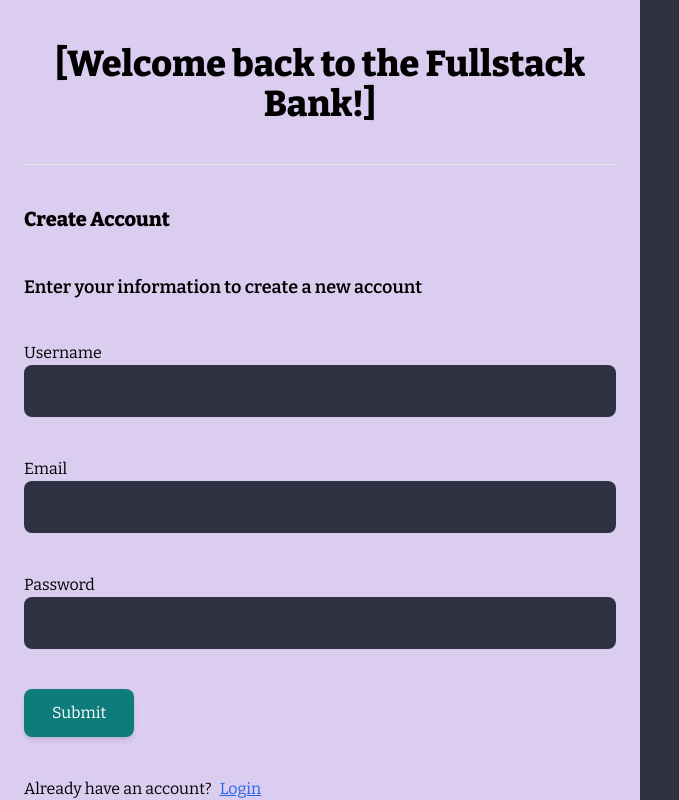
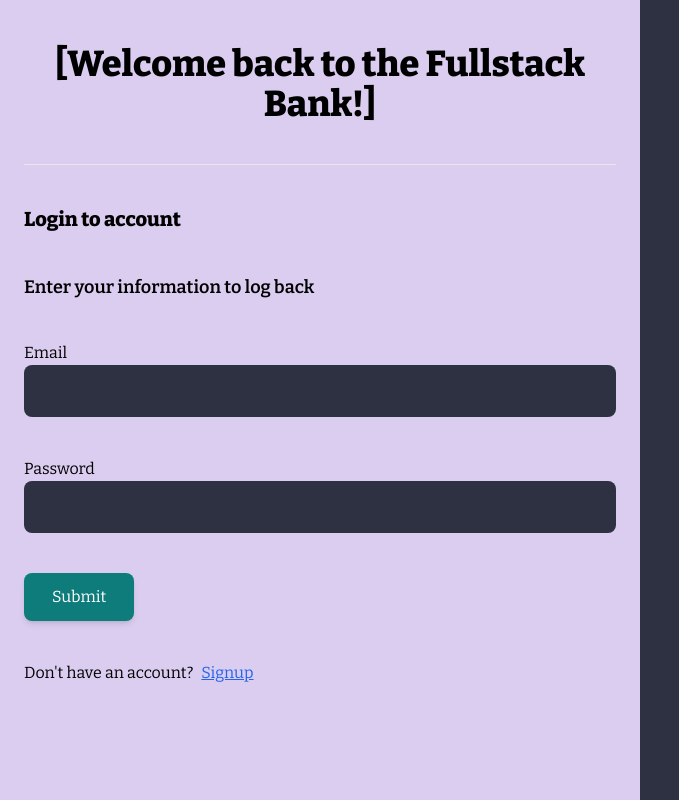
Before and after one commit to D-Yusuf/Bank-Project_H-Y, a React (Create React App) app: page /login in a window 1280 px wide. Shown: the whole page, without its empty margins (0-679 px from the left). Built offline with nearby package versions, Linux system fonts and the light colour scheme.

Commit message:
added some pages and exports for them

```diff
--- a/src/components/Modal.jsx
+++ b/src/components/Modal.jsx
@@ -0,0 +1,9 @@
+import React from 'react'
+
+const Modal = () => {
+  return (
+    <div>Modal</div>
+  )
+}
+
+export default Modal
--- a/src/pages/Home.jsx
+++ b/src/pages/Home.jsx
@@ -0,0 +1,9 @@
+import React from 'react'
+
+const Home = () => {
+  return (
+    <div>Home</div>
+  )
+}
+
+export default Home
--- a/src/pages/Landing.jsx
+++ b/src/pages/Landing.jsx
@@ -0,0 +1,9 @@
+import React from 'react'
+
+const Landing = () => {
+  return (
+    <div>Landing</div>
+  )
+}
+
+export default Landing
--- a/src/pages/Login.jsx
+++ b/src/pages/Login.jsx
@@ -9,18 +9,11 @@ const Login = () => {
                 [Welcome back to the Fullstack Bank!]
             </h1>
             <hr />
-            <h5 className="text-xl font-extrabold">Create Account</h5>
+            <h5 className="text-xl font-extrabold">Login to account</h5>
             <h5 className="text-lg font-semibold">
-                Enter your information to create a new account
+                Enter your information to log back
             </h5>
-            <label className="flex flex-col" htmlFor="email">
-                Username
-                <input
-                id="username"
-                className="bg-secondary text-white p-3 rounded-lg text-xl"
-                type="username"
-                />
-            </label>
+
             <label className="flex flex-col" htmlFor="email">
                 Email
                 <input
@@ -42,9 +35,9 @@ const Login = () => {
                 Submit
             </button>
             <p>
-                Already have an account?
+                Don't have an account?
 
-                <Link className="underline text-blue-600 m-2" to={"/login"}>Login</Link>
+                <Link className="underline text-blue-600 m-2" to={"/register"}>Signup</Link>
             </p>
         </div>
     </SplitScreen>
--- /dev/null
+++ b/src/pages/Profile/Edit.jsx
@@ -0,0 +1,9 @@
+import React from 'react'
+
+const Edit = () => {
+  return (
+    <div>Edit</div>
+  )
+}
+
+export default Edit
--- /dev/null
+++ b/src/pages/Profile/Logout.jsx
@@ -0,0 +1,9 @@
+import React from 'react'
+
+const Logout = () => {
+  return (
+    <div>Logout</div>
+  )
+}
+
+export default Logout
--- /dev/null
+++ b/src/pages/Profile/Profile.jsx
@@ -0,0 +1,9 @@
+import React from 'react'
+
+const Profile = () => {
+  return (
+    <div>Profile</div>
+  )
+}
+
+export default Profile
--- /dev/null
+++ b/src/pages/Profile/Transactions.jsx
@@ -0,0 +1,9 @@
+import React from 'react'
+
+const Transactions = () => {
+  return (
+    <div>Transactions</div>
+  )
+}
+
+export default Transactions
--- a/src/pages/Users.jsx
+++ b/src/pages/Users.jsx
@@ -0,0 +1,9 @@
+import React from 'react'
+
+const Users = () => {
+  return (
+    <div>Users</div>
+  )
+}
+
+export default Users
```
Also changed, not shown: src/components/RegisterForm.jsx (deleted), src/pages/Profile.jsx (deleted), src/pages/Transactions.jsx (deleted), 1 other file (tests, documents, lock files or other folders).
